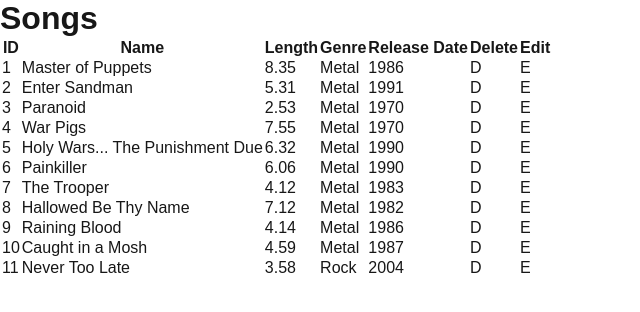
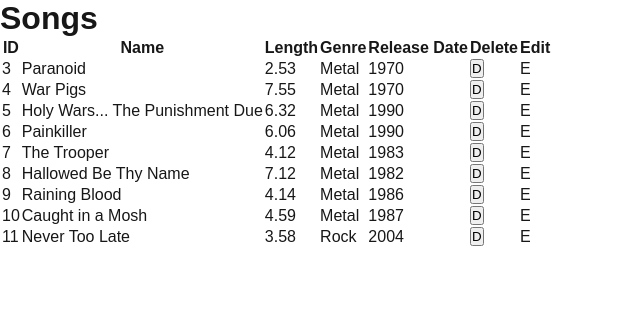
Before and after one commit to John-Zaia/project2, a Next.js app: page /admin in a window 1280 px wide. Shown: the top 312 px of the page, without its empty margins (0-640 px from the left). Built offline with nearby package versions, Linux system fonts and the light colour scheme; data requests are answered from the project's data file.

Commit message:
added delete functionality in admin route

```diff
--- /dev/null
+++ b/app/admin/actions.js
@@ -0,0 +1,12 @@
+'use server'
+import { revalidatePath } from "next/cache"
+
+export async function deleteSong(id){
+    const res = await fetch(`http://localhost:4000/songs/${id}`,
+                            {method: "DELETE"}
+    )
+
+    revalidatePath("/collection")
+    revalidatePath(`/collection/${id}`)
+    revalidatePath("/admin")
+}
--- a/app/admin/page.js
+++ b/app/admin/page.js
@@ -1,4 +1,5 @@
 import Link from 'next/link';
+import { deleteSong } from "./actions.js";
 
 export default async function songCollection() {
   const data = await fetch('http://localhost:4000/songs');
@@ -28,8 +29,14 @@ export default async function songCollection() {
                             <td>{song.length}</td>
                             <td>{song.genre}</td>
                             <td>{song.releasedate}</td>
-                            <td><Link href="">D</Link></td>
+                            <td>
+                            <form action={deleteSong.bind(null, song.id)}>
+                                <input type="submit" value="D" />
+                            </form>
+                            </td>
                             <td><Link href="">E</Link></td>
+                            <td>
+                            </td>
                         </tr>
                     </tbody>
                 ))
--- a/db.json
+++ b/db.json
@@ -1,19 +1,5 @@
 {
   "songs": [
-    {
-      "id": "1",
-      "name": "Master of Puppets",
-      "length": 8.35,
-      "genre": "Metal",
-      "releasedate": 1986
-    },
-    {
-      "id": "2",
-      "name": "Enter Sandman",
-      "length": 5.31,
-      "genre": "Metal",
-      "releasedate": 1991
-    },
     {
       "id": "3",
       "name": "Paranoid",
```
